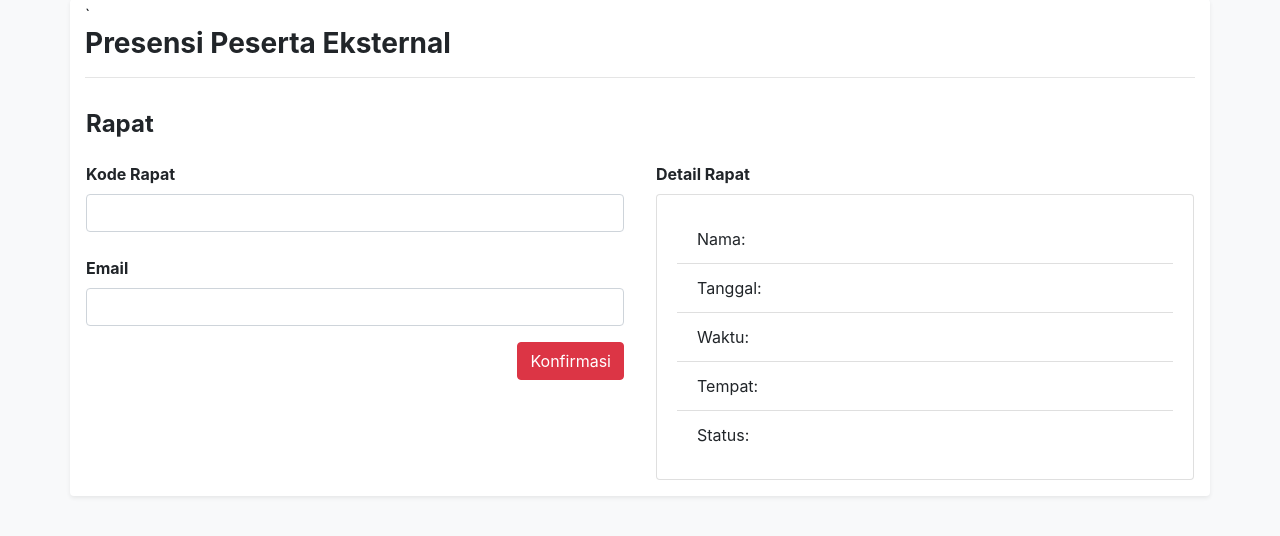
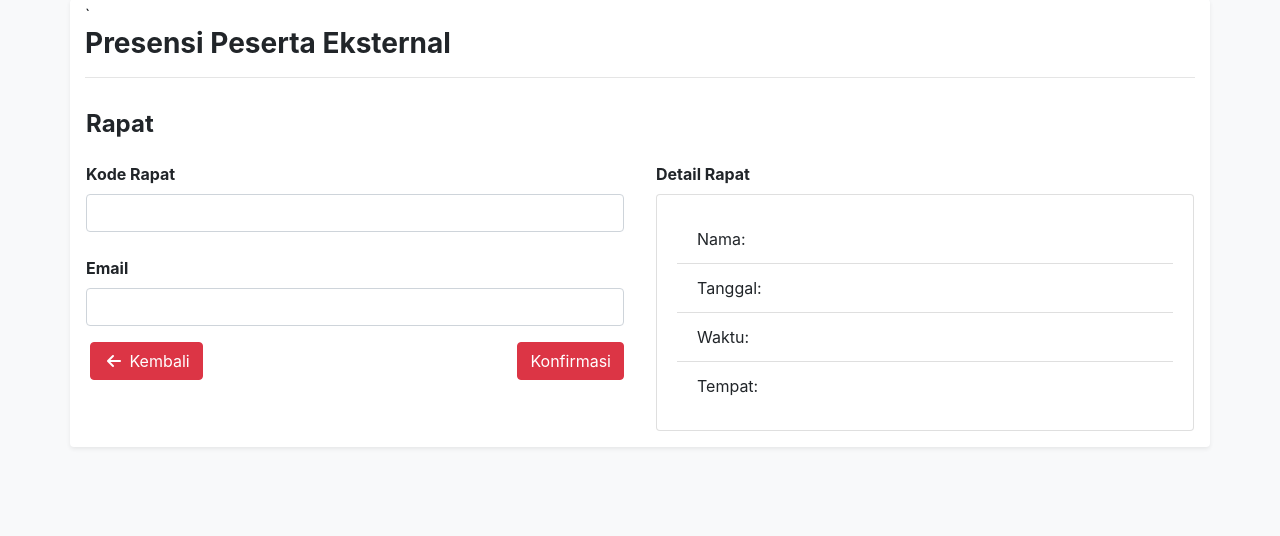
Before and after one commit to arifka-rizki/telmeet_magang, a CodeIgniter app: page /telkommeet/index.php/external/index in a window 1280 px wide. Shown: the part 17-553 px from the top of the page. Run offline with CodeIgniter, Linux system fonts and the light colour scheme; some libraries are stand-ins or nearby versions.

Commit message:
fix external

```diff
--- a/application/views/v_external.php
+++ b/application/views/v_external.php
@@ -60,6 +60,14 @@
                       Konfirmasi
                     </button>
                   </form>
+                  <div class="float-left">
+                    <button
+                        type="submit"
+                        class="btn btn-danger float-right ml-1 mb-3"
+                      > <span class="m-1"><i class="fas fa-arrow-left"></i></span>
+                        Kembali
+                      </button>
+                  </div>
                 </div>
               </div>
 
@@ -82,13 +90,11 @@
                         <li class="list-group-item">Tanggal: <?php echo $meet->TANGGAL?></li>
                         <li class="list-group-item">Waktu: <?php echo $meet->WAKTU_MULAI?></li>
                         <li class="list-group-item">Tempat: <?php echo $meet->TEMPAT?></li>
-                        <li class="list-group-item">Status: <?php echo $meet->STATUS?></li>
                         <?php } else{?>
                         <li class="list-group-item">Nama: </li>
                         <li class="list-group-item">Tanggal: </li>
                         <li class="list-group-item">Waktu: </li>
                         <li class="list-group-item">Tempat: </li>
-                        <li class="list-group-item">Status: </li>
                         <?php }?>
                       </ul>
                     </div>
```
